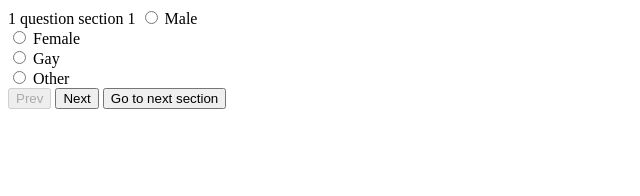
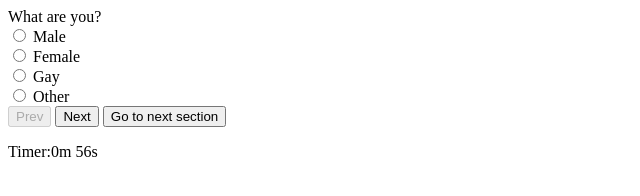
Before and after one commit to smokyabdulrahman/quizJs, a plain HTML site: page index.html in a window 1280 px wide. Shown: the whole page, without its empty margins (0-640 px from the left). Drawn offline with nearby package versions, Linux system fonts and the light colour scheme.

Commit message:
little tweaks

```diff
--- a/index.html
+++ b/index.html
@@ -14,20 +14,20 @@
 
     <div id="quiz">
 
-        <div class="quiz-section mcq">
-            <div class="question single">1 question section 1
+        <div class="quiz-section mcq" data-minutes="1">
+            <div class="question single">What are you? <br>
                 <input class="answer" type="radio" name="option1" value="1"> Male<br>
                 <input class="answer" type="radio" name="option1" value="0"> Female<br>
                 <input class="answer" type="radio" name="option1" value="0"> Gay<br>
                 <input class="answer" type="radio" name="option1" value="0"> Other
             </div>
-            <div class="question single">2 question section 1
+            <div class="question single">What are you? <br>
                 <input class="answer" type="radio" name="option2" value="1"> Male<br>
                 <input class="answer" type="radio" name="option2" value="0"> Female<br>
                 <input class="answer" type="radio" name="option2" value="0"> Gay<br>
                 <input class="answer" type="radio" name="option2" value="0"> Other
             </div>
-            <div class="question single">3 question section 1
+            <div class="question single">What are you? <br>
                 <input class="answer" type="radio" name="option3" value="1"> Male<br>
                 <input class="answer" type="radio" name="option3" value="0"> Female<br>
                 <input class="answer" type="radio" name="option3" value="0"> Gay<br>
@@ -35,20 +35,20 @@
             </div>
         </div>
 
-        <div class="quiz-section mcq" data-minutes="0.1">
-            <div class="question mult">1 question section 2
+        <div class="quiz-section mcq">
+            <div class="question mult">What are you? <br>
                 <input class="answer" type="checkbox" name="option1" value="1"> Male<br>
                 <input class="answer" type="checkbox" name="option1" value="0"> Female<br>
                 <input class="answer" type="checkbox" name="option1" value="1"> Gay<br>
                 <input class="answer" type="checkbox" name="option1" value="0"> Other
             </div>
-            <div class="question mult">2 question section 2
+            <div class="question mult">What are you? <br>
                 <input class="answer" type="checkbox" name="option1" value="1"> Male<br>
                 <input class="answer" type="checkbox" name="option1" value="0"> Female<br>
                 <input class="answer" type="checkbox" name="option1" value="1"> Gay<br>
                 <input class="answer" type="checkbox" name="option1" value="0"> Other
             </div>
-            <div class="question mult">3 question section 2
+            <div class="question mult">What are you? <br>
                 <input class="answer" type="checkbox" name="option1" value="1"> Male<br>
                 <input class="answer" type="checkbox" name="option1" value="0"> Female<br>
                 <input class="answer" type="checkbox" name="option1" value="1"> Gay<br>
@@ -56,7 +56,7 @@
             </div>
         </div>
 
-        <div class="quiz-section dragndrop">
+        <div class="quiz-section dragndrop" data-minutes="0.5">
             <div class="question" data-points="0" data-attempts="1">Fill the blanks <br>
                 <span class="drag" data-id="0">drop</span>
                 <span class="drag" data-id="1">drag</span>
@@ -96,12 +96,8 @@
         <button id="nextSection" type="button">Go to next section</button>
 
         <button id="submit" type="button">Submit</button>
-        <div id="timer">
-
-        </div>
-        <div id="stat">
-
-        </div>
+        <p>Timer:<span id="timer">No Timer For This Section</span></p>
+        <div id="stat"></div>
     </div>
     <script src="./src/js/timer.js"></script>
     <script src="./src/js/dragNdropQ.js"></script>
```
Also changed, not shown: src/js/timer.js (line endings or trailing spaces).
